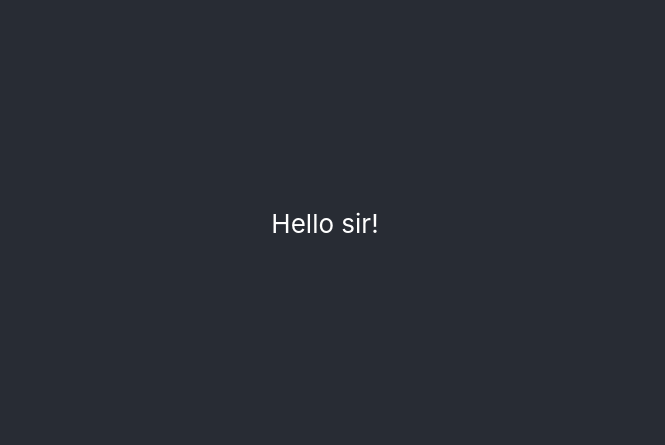
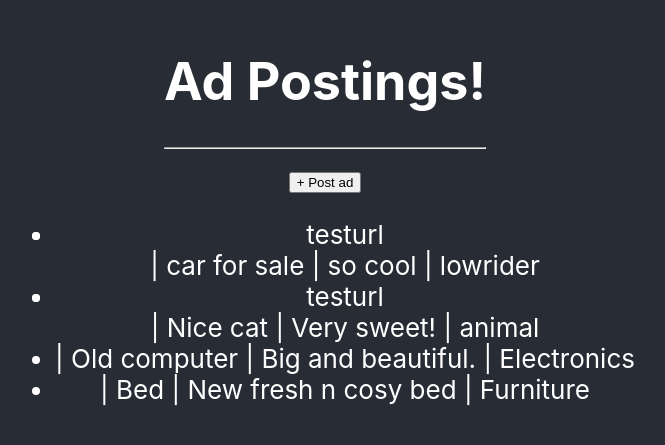
Before and after one commit to ffredrikh/ad-posting-app, a React (Create React App) app: page / in a window 1280 px wide. Shown: the part 177-622 px from the top of the page, without its empty margins (315-980 px from the left). Built offline with nearby package versions, Linux system fonts and the light colour scheme.

Commit message:
Foundation

```diff
--- a/src/js/App.js
+++ b/src/js/App.js
@@ -1,26 +1,113 @@
 import React, { Component } from 'react';
 import '../css/App.css';
+import AddAdBtn from './PostAd';
 
 class App extends Component {
   render() {
     return (
       <div className="App">
         <header className="App-header">
-                  <Text />
+                  <Title />
+                  <AddAdBtn />
+                  <AdsList />
         </header>
       </div>
     );
   }
 }
 
-class Text extends Component {
+class Title extends Component {
   render() {
     return (
       <div className="SomeText">
-      Hello sir!
+        <h1>Ad Postings!</h1>
+        <hr></hr>
       </div>
     );
   }
 }
 
+
+
+function Pictures(props){
+
+  const pics = props.value.map((p) =>
+    <li key={p.id}>{p.url}</li>
+  );
+
+  return(
+    <div>{pics[0]}</div>
+
+  )
+}
+
+function ListItem(props){
+
+  return (
+    <li><Pictures value={props.value.pictures}/> | {props.value.title} | {props.value.text} | {props.value.category}</li>
+  );
+}
+
+
+function AdsList (){
+  const ads = GetAdsData();
+
+  const listItems = ads.map((ad) =>
+    <ListItem key={ad.id} value={ad} />
+  );
+
+  return(
+    <ul>{listItems}</ul>
+  );
+
+}
+
+function GetAdsData(){
+  return [
+    {
+        "id": 1,
+        "title": "car for sale",
+        "text": "so cool",
+        "category": "lowrider",
+        "pictures": [
+            {
+                "id": 1,
+                "adInfoId": 1,
+                "title": "testtitle",
+                "url": "testurl"
+            }
+        ]
+    },
+    {
+      "id": 2,
+        "title": "Nice cat",
+        "text": "Very sweet!",
+        "category": "animal",
+        "pictures": [
+            {
+                "id": 1,
+                "adInfoId": 2,
+                "title": "testtitle",
+                "url": "testurl"
+            }
+        ]
+    },
+    {
+      "id": 3,
+        "title": "Old computer",
+        "text": "Big and beautiful.",
+        "category": "Electronics",
+        "pictures": []
+    },
+    {
+      "id": 4,
+        "title": "Bed",
+        "text": "New fresh n cosy bed",
+        "category": "Furniture",
+        "pictures": []
+    },
+
+]
+}
+
 export default App;
--- /dev/null
+++ b/src/js/PostAd.js
@@ -0,0 +1,13 @@
+import React, { Component } from 'react';
+
+class AddAdBtn extends Component {
+    render() {
+      return (
+        <div className="SomeText">
+          <button>+ Post ad</button>
+        </div>
+      );
+    }
+  }
+
+  export default AddAdBtn;
```
